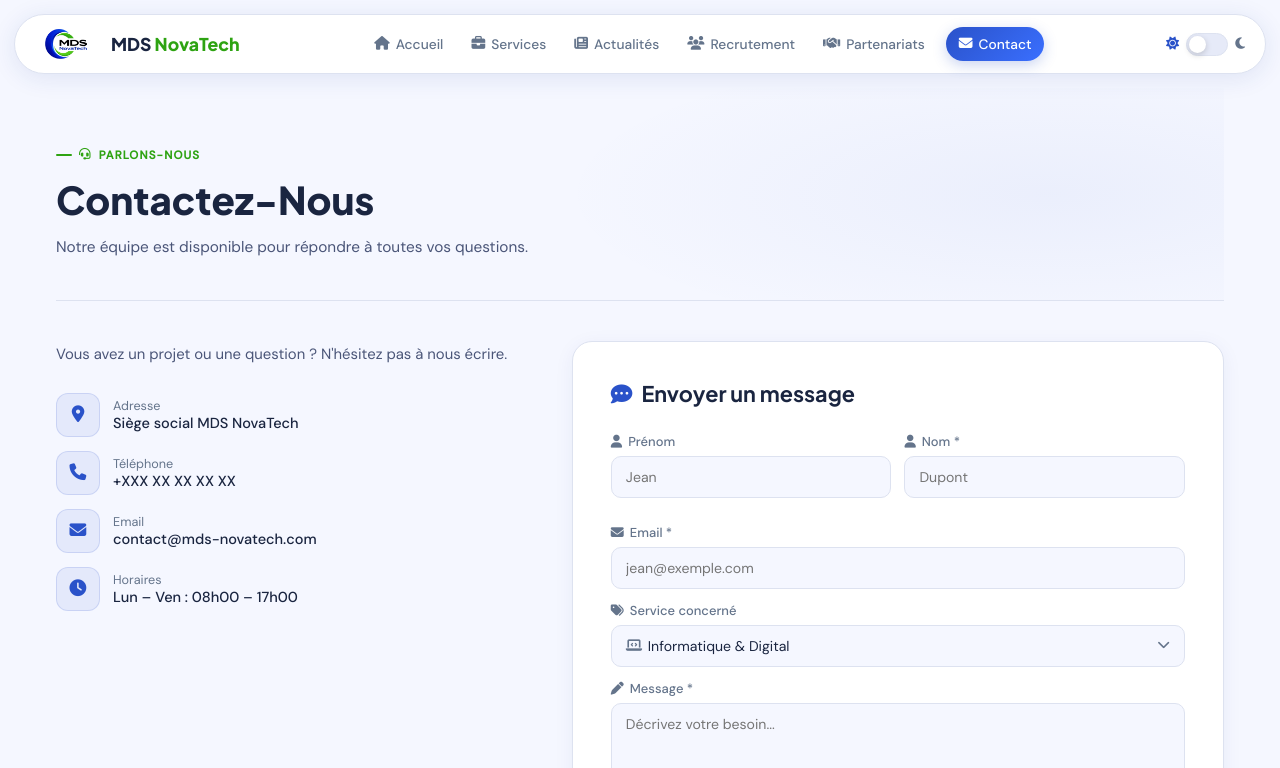
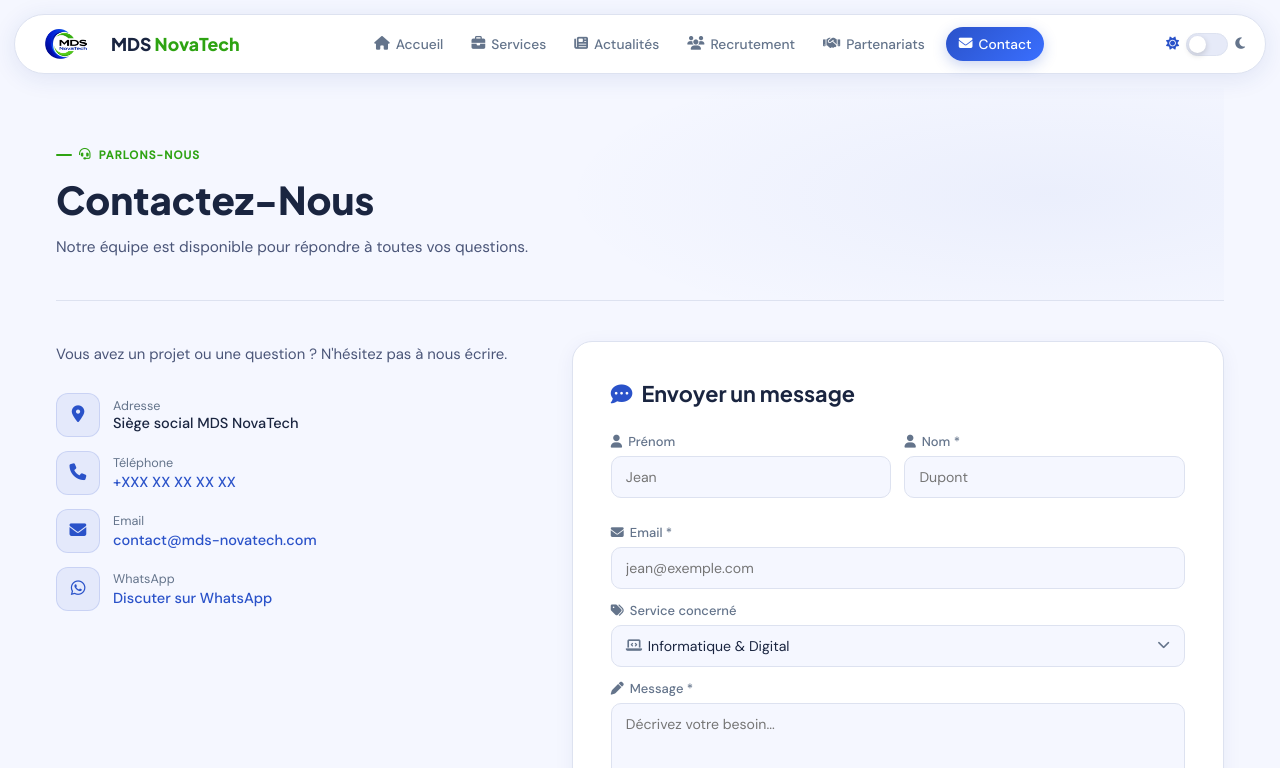
Before and after one commit to atekeyollomathieupatient-cmd/mds-frontend, a React (Create React App) app: page / in a window 1280 px wide. Both pictures are taken after a click on the button "Contact". Shown: the top 768 px of the page. Built offline with nearby package versions, Linux system fonts and the light colour scheme.

Commit message:
Contact cliquable et WhatsApp

```diff
--- a/src/App.js
+++ b/src/App.js
@@ -961,17 +961,28 @@
         <div>
           <p style={{color:"var(--text2)",fontSize:"0.93rem",lineHeight:1.75,marginBottom:4}}>Vous avez un projet ou une question ? N'hésitez pas à nous écrire.</p>
           <div className="contact-cards">
-            {[
-              {icon:"fa-location-dot", lbl:"Adresse",   val:"Siège social MDS NovaTech"},
-              {icon:"fa-phone",        lbl:"Téléphone", val:"+XXX XX XX XX XX"},
-              {icon:"fa-envelope",     lbl:"Email",     val:"contact@mds-novatech.com"},
-              {icon:"fa-clock",        lbl:"Horaires",  val:"Lun – Ven : 08h00 – 17h00"},
-            ].map(c=>(
-              <div className="ccard" key={c.lbl}>
-                <div className="ccard-icon"><i className={`fa-solid ${c.icon}`}/></div>
-                <div><div className="ccard-lbl">{c.lbl}</div><div className="ccard-val">{c.val}</div></div>
-              </div>
-            ))}
+{[
+  {icon:"fa-location-dot",  lbl:"Adresse",   val:"Siège social MDS NovaTech", href:null},
+  {icon:"fa-phone",         lbl:"Téléphone", val:"+XXX XX XX XX XX",           href:"tel:+XXX"},
+  {icon:"fa-envelope",      lbl:"Email",     val:"contact@mds-novatech.com",   href:"mailto:contact@mds-novatech.com"},
+  {icon:"fa-whatsapp",      lbl:"WhatsApp",  val:"Discuter sur WhatsApp",      href:"https://wa.me/XXX", fab:true},
+].map(c=>(
+  <div className="ccard" key={c.lbl}>
+    <div className="ccard-icon">
+      <i className={`${c.fab?"fa-brands":"fa-solid"} ${c.icon}`}/>
+    </div>
+    <div>
+      <div className="ccard-lbl">{c.lbl}</div>
+      {c.href ? (
+        <a href={c.href} style={{color:"var(--blue-l)",fontWeight:500,fontSize:"0.91rem",textDecoration:"none"}}>
+          {c.val}
+        </a>
+      ) : (
+        <div className="ccard-val">{c.val}</div>
+      )}
+    </div>
+  </div>
+))}
           </div>
         </div>
         <div className="form-box" style={{margin:0}}>
```
